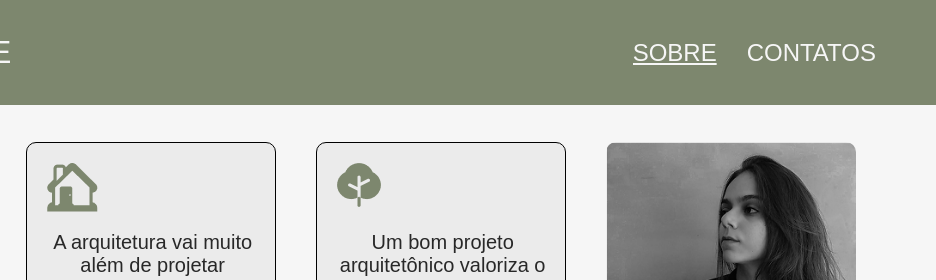
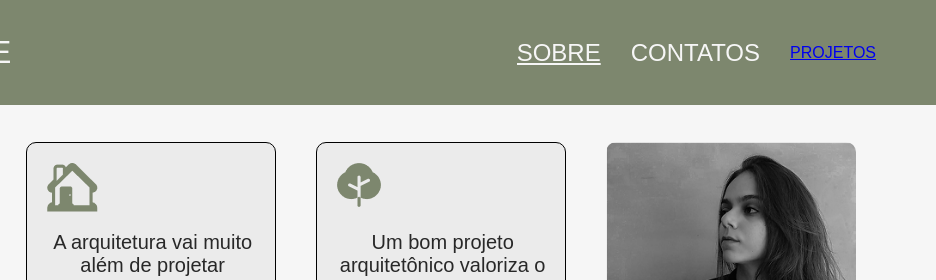
Before and after one commit to JoaoArnaud/Studio_Unire, a plain HTML site: page sobre.html in a window 1280 px wide. Shown: the top 280 px of the page, 344-1280 px from the left. Drawn offline with Linux system fonts and the light colour scheme.

Commit message:
mudando cabeçalho add projetos

```diff
--- a/sobre.html
+++ b/sobre.html
@@ -19,6 +19,7 @@
                 <nav class="paginas">
                     <a href="sobre.html" class="sobre">SOBRE</a>
                     <a href="contato.html" class="contato">CONTATOS</a>
+                    <a href="projetos.html" class="projetos">PROJETOS</a>
                 </nav>
             </div>
         </div>
```
Also changed, not shown: contato.html (+1 -0 lines), pagina_inicial.html (+1 -0 lines), projeto_1.html (+1 -0 lines), projetos.html (+1 -0 lines).
